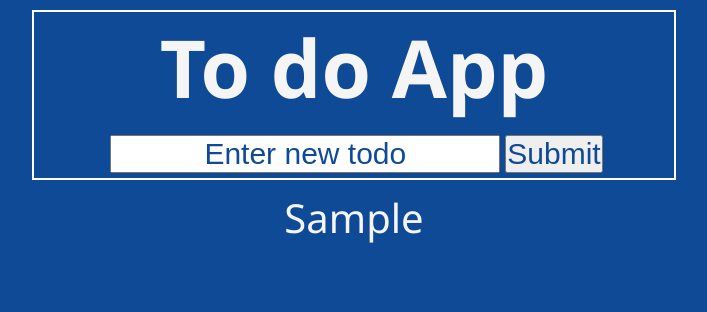
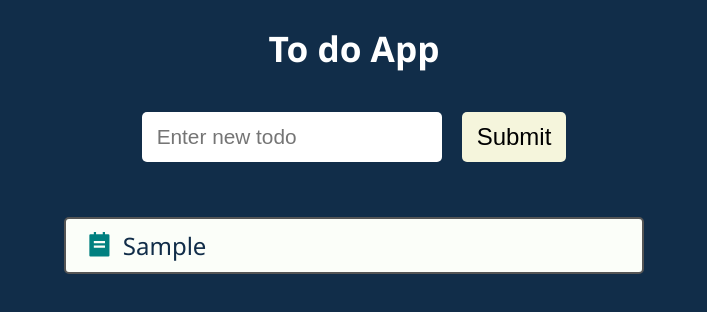
Before and after one commit to yurchenko08/TodoApp, a React (Create React App) app: page / in a window 1280 px wide. Both pictures are taken after typing "Sample" into the empty fields and a click on the button "Submit". Shown: the top 312 px of the page, without its empty margins (286-993 px from the left). Built offline with nearby package versions, Linux system fonts and the light colour scheme.

Commit message:
added styles, icon

```diff
--- a/package.json
+++ b/package.json
@@ -8,6 +8,7 @@
     "@testing-library/user-event": "^13.5.0",
     "react": "^18.2.0",
     "react-dom": "^18.2.0",
+    "react-icons": "^4.4.0",
     "react-scripts": "5.0.1",
     "web-vitals": "^2.1.4"
   },
--- a/src/App.css
+++ b/src/App.css
@@ -1,3 +1,11 @@
 .App {
   text-align: center;
+  max-width: 600px;
+  margin: 0 auto;
 }
+
+h1 {
+  font-size: 2.2rem;
+  margin-bottom: 40px;
+  margin-top: 24px;
+}
--- a/src/components/todoForm/TodoForm.module.css
+++ b/src/components/todoForm/TodoForm.module.css
@@ -1,17 +1,34 @@
-input {
-  margin: 5px;
-  font-size: 30px;
-  color: rgb(15, 74, 150);
+.todoFormContainer {
+  margin-bottom: 30px;
 }
-::placeholder {
-  color: rgb(15, 74, 150);
+
+.todoFormContainer form {
+  display: flex;
+  align-items: center;
+  justify-content: center;
 }
-button {
-  font-size: 30px;
-  color: rgb(15, 74, 150);
+
+.todoFormContainer input {
+  width: 45%;
+  height: 30px;
+  font-size: 1.3rem;
 }
-.todoFormContainer {
-  width: 50%;
-  border: 2px solid white;
-  margin: 10px auto;
+
+.todoFormContainer button {
+  margin-left: 20px;
+  height: 50px;
+  cursor: pointer;
+  background-color: beige;
+  font-size: 1.5rem;
 }
+
+.todoFormContainer button:hover {
+  background-color: rgb(240, 240, 155);
+}
+
+.todoFormContainer input,
+.todoFormContainer button {
+  padding: 10px 15px;
+  border: none;
+  border-radius: 5px;
+}
--- a/src/components/todos/Todo.js
+++ b/src/components/todos/Todo.js
@@ -1,8 +1,11 @@
 import React from "react";
+import { RiTodoFill } from "react-icons/ri";
+import style from "./Todo.module.css";
 export default function Todo({ todo, index, deleteTodo }) {
   return (
-    <div onDoubleClick={() => deleteTodo(index)}>
-      <div>{todo}</div>
+    <div onDoubleClick={() => deleteTodo(index)} className={style.todo}>
+      <RiTodoFill className={style.todoIcon} />
+      <div className={style.todoText}>{todo}</div>
     </div>
   );
 }
--- /dev/null
+++ b/src/components/todos/Todo.module.css
@@ -0,0 +1,22 @@
+.todo {
+  display: flex;
+  align-items: center;
+  padding: 10px 20px;
+  margin: 15px 0;
+  font-size: 1.5rem;
+  border-radius: 5px;
+  border: 2px solid #555;
+  color: #112d49;
+  background-color: #fbfef9;
+}
+
+.todoText {
+  width: 100%;
+  text-align: left;
+}
+
+.todoIcon {
+  font-size: 1.8rem;
+  margin-right: 10px;
+  color: teal;
+}
--- a/src/components/todos/TodoList.js
+++ b/src/components/todos/TodoList.js
@@ -1,13 +1,14 @@
 import React from "react";
 import Todo from "./Todo";
+import style from "./TodoList.module.css";
 function TodoList({ todos, deleteTodo }) {
   return (
-    <>
+    <div className={style.todoListContainer}>
       {!todos.length && <h3>Todo list is empty</h3>}
       {todos.map((todo, index) => (
         <Todo key={index} todo={todo} index={index} deleteTodo={deleteTodo} />
       ))}
-    </>
+    </div>
   );
 }
 export default TodoList;
--- /dev/null
+++ b/src/components/todos/TodoList.module.css
@@ -0,0 +1,3 @@
+.todoListContainer {
+  padding: 10px;
+}
--- a/src/index.css
+++ b/src/index.css
@@ -1,13 +1,11 @@
 * {
-  margin: 0 auto;
+  margin: 0;
   padding: 0;
-  text-align: center;
 }
 
 body {
   font-family: "Segoe UI", "Roboto", "Oxygen", "Ubuntu", "Cantarell",
     "Fira Sans", "Droid Sans", "Helvetica Neue", sans-serif;
-  color: whitesmoke;
-  background-color: rgb(15, 74, 150);
-  font-size: 40px;
+  color: white;
+  background-color: #112d49;
 }
```
Also changed, not shown: src/index.js (+6 -6 lines), 1 other file (tests, documents, lock files or other folders).
